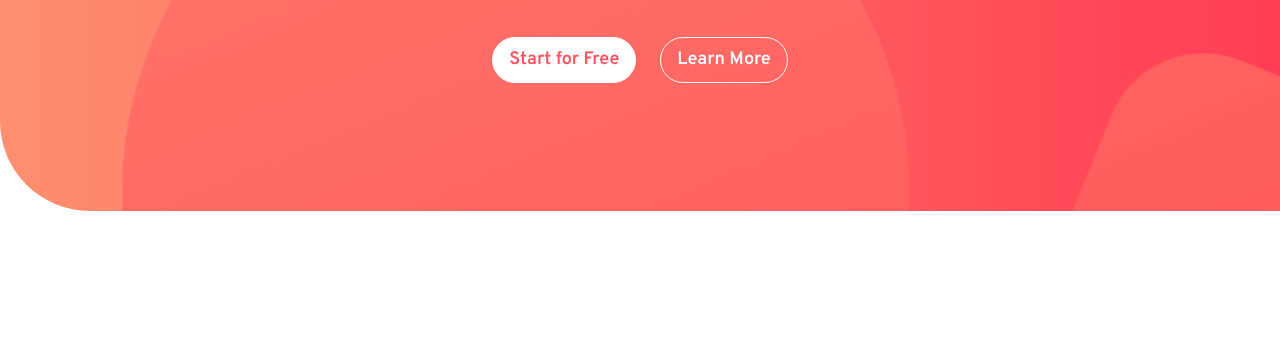
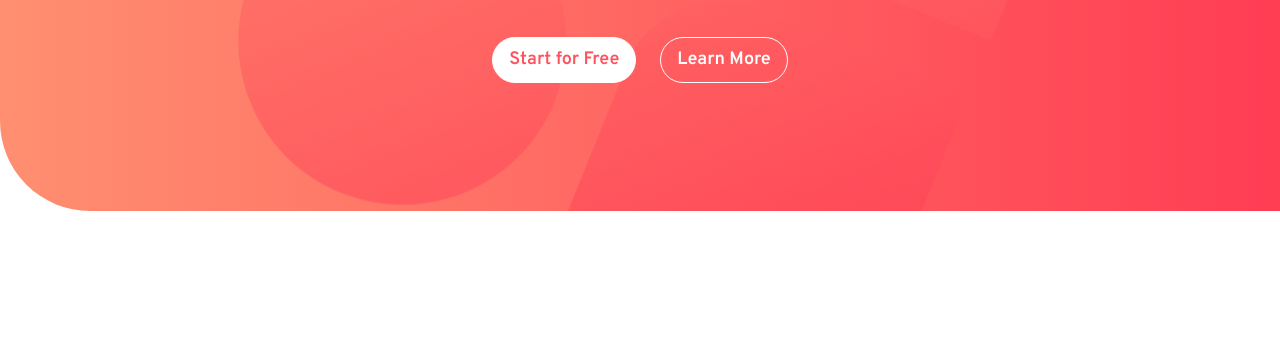
Before and after one commit to Fede2797/frontend_mentor_blogr, a website: page index.html in a window 1280 px wide. Shown: the part 343-695 px from the top of the page. Drawn offline with Linux system fonts and the light colour scheme; files whose address does not match are found by name.

Commit message:
Update index.html

```diff
--- a/index.html
+++ b/index.html
@@ -18,7 +18,7 @@
   <section class="bg-gradient-to-b lg:bg-gradient-to-r from-[#ff8f70] to-[#ff3d54] rounded-bl-[90px] overflow-hidden">
     <div class="w-full h-full bg-[position:35%_33%] flex flex-col px-6 pt-16 rounded-bl-[90px] pb-32
     bg-[url('images/bg-pattern-intro-mobile.svg')]
-    md:bg-[url('images/bg-pattern-intro-desktop.svg')] md:bg-[position:25%50%] ">
+    md:bg-[url('./images/bg-pattern-intro-desktop.svg')] md:bg-[position:25%50%] ">
         <!-- Navbar -->
         <div class="flex flex-row justify-between md:max-w-4/5 lg:max-w-full lg:mx-32 items-center">
             <a href="#"><img class="md:mr-8" src="images/logo.svg" alt=""></a>
```
